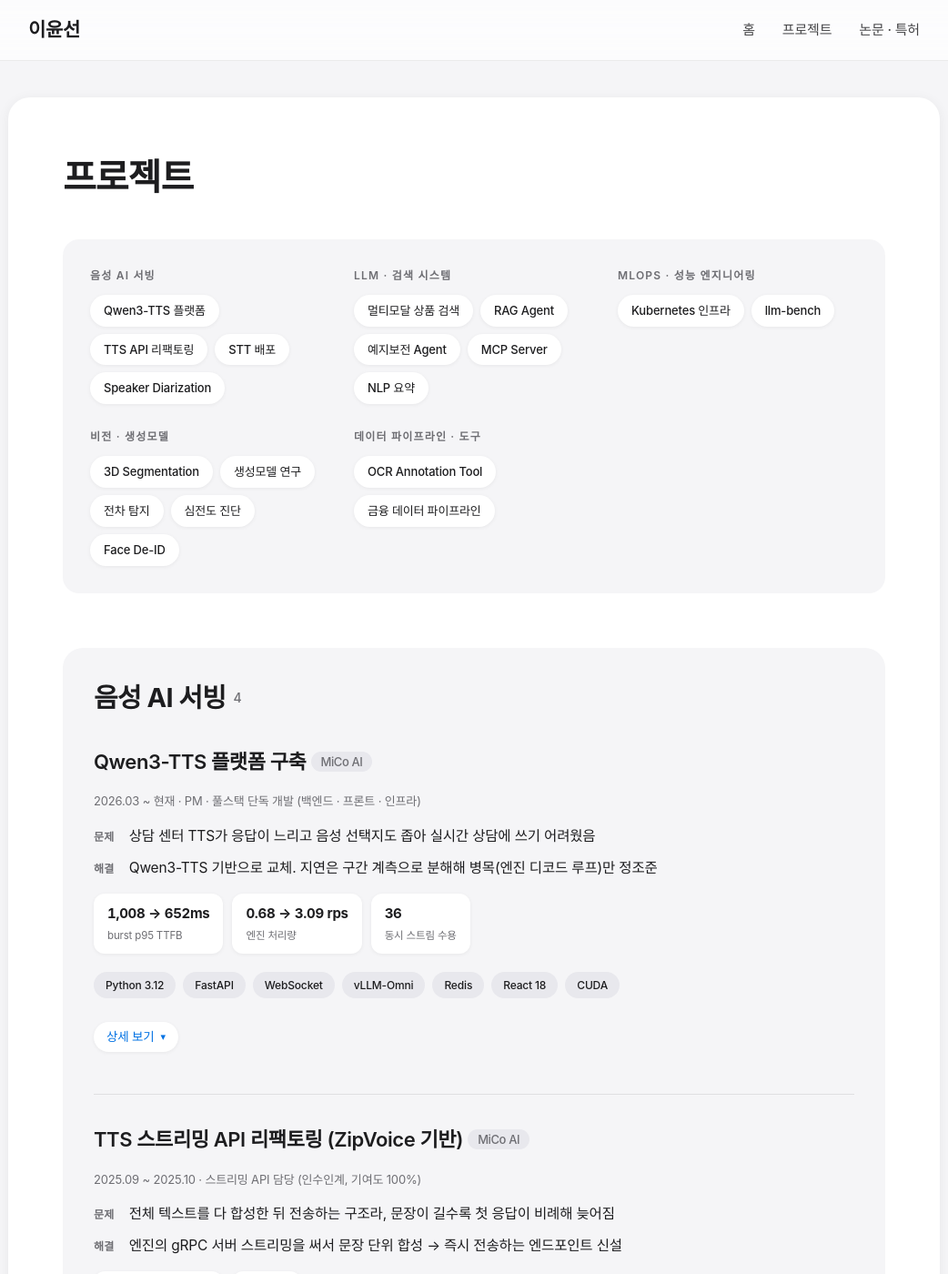
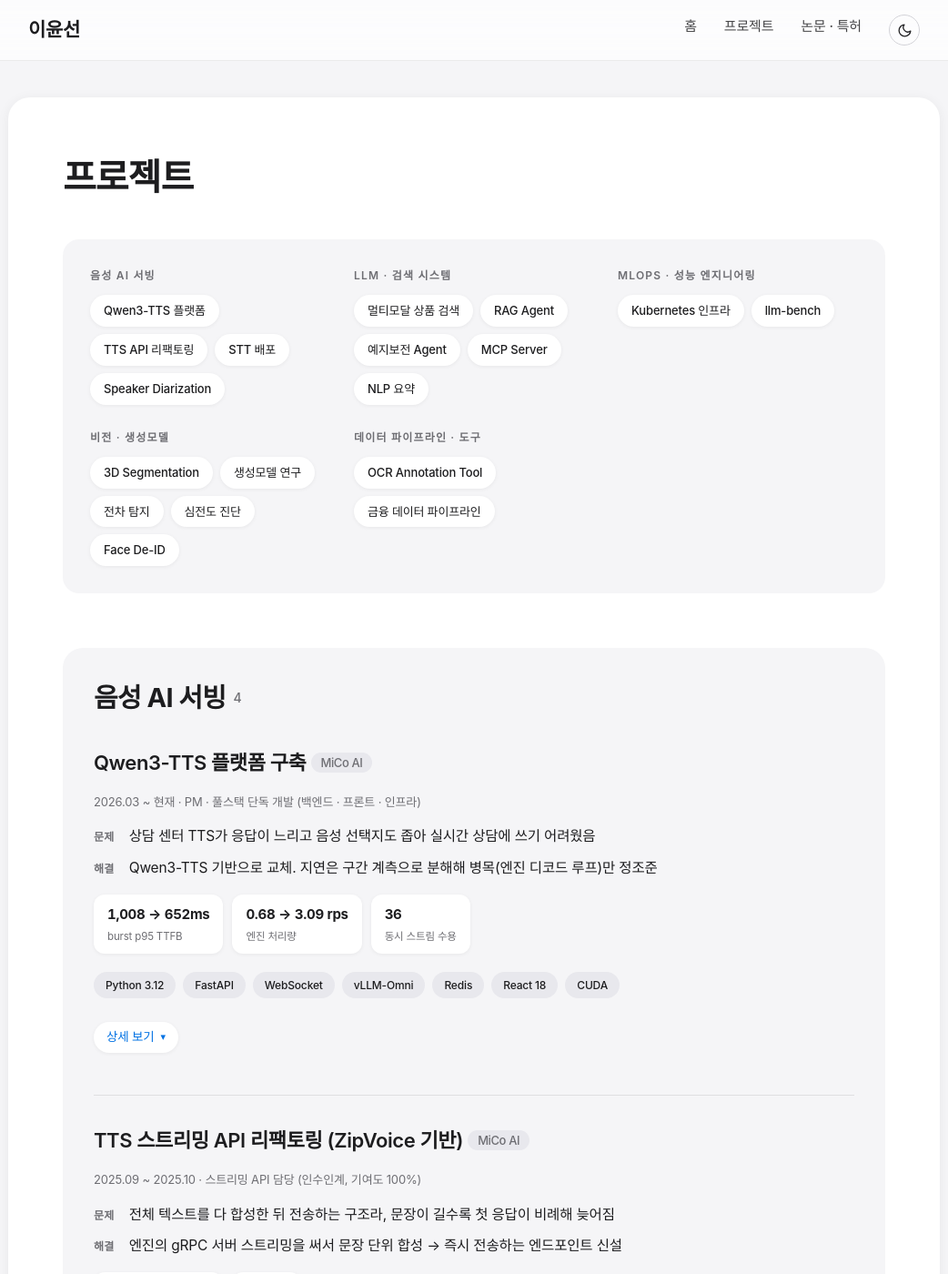
Before and after one commit to ckc5800/ckc5800.github.io, a Jekyll site: the page built from projects.html, in a window 1280 px wide and 1400 px high. Shown: the whole window at 91% size, without its empty margins (119-1161 px from the left). Built offline with Jekyll 4.4.1, drawn with Linux system fonts in a browser that asks for light colours; some web fonts are replaced.

Commit message:
다크 모드에 수동 전환 버튼 추가 — OS 설정만 따르던 것 수정
prefers-color-scheme 만으로 구현돼 있어 OS 가 다크면 사이트도 무조건 다크였고
전환할 수단이 없었음.

- 상단 바에 해/달 아이콘 토글 버튼 추가. 선택은 html[data-theme] 로 적용되고
  localStorage 에 남아 새로고침·다른 페이지에서도 유지
- 선택이 없으면 종전대로 OS 설정을 따름 (:root:not([data-theme=light]) 로 게이팅)
- 깜빡임 방지: head 에서 그리기 전에 저장값을 먼저 적용
- 테마별로 달라지던 하드코딩 값 5종(navbar 배경·테두리, code 배경, hairline,
  accent-soft)을 변수로 승격 — 다크 블록이 팔레트 교체만 남아 컴포넌트 규칙 중복 제거
- 인쇄 시 버튼 숨김

검증: OS 다크 상태에서 초기 다크 → 클릭 시 라이트(저장 light) → 재클릭 다크,
새로고침 후에도 선택 유지, 양쪽 테마에서 내비·시트·태그 색 정상 전환 확인

```diff
--- a/_layouts/default.html
+++ b/_layouts/default.html
@@ -7,6 +7,15 @@
     <title>{{ page.title }} - 이윤선 AI Engineer Portfolio</title>
     <link rel="stylesheet" href="https://cdn.jsdelivr.net/gh/orioncactus/pretendard@v1.3.9/dist/web/variable/pretendardvariable-dynamic-subset.min.css">
     <link rel="stylesheet" href="/assets/style.css">
+    <script>
+    // 저장된 선택을 그리기 전에 적용한다 (없으면 OS 설정을 따름)
+    (function () {
+        try {
+            var t = localStorage.getItem('theme');
+            if (t === 'dark' || t === 'light') document.documentElement.dataset.theme = t;
+        } catch (e) {}
+    })();
+    </script>
 </head>
 <body>
     <nav class="navbar">
@@ -18,6 +27,20 @@
                 <li><a href="/" class="nav-link">홈</a></li>
                 <li><a href="/projects.html" class="nav-link">프로젝트</a></li>
                 <li><a href="/publications.html" class="nav-link">논문 · 특허</a></li>
+                <li>
+                    <button type="button" class="theme-toggle" id="theme-toggle"
+                            aria-label="밝게 / 어둡게 전환" title="밝게 / 어둡게 전환">
+                        <svg class="i-moon" viewBox="0 0 24 24" fill="none" stroke="currentColor"
+                             stroke-width="1.8" stroke-linecap="round" stroke-linejoin="round" aria-hidden="true">
+                            <path d="M21 12.8A9 9 0 1 1 11.2 3a7 7 0 0 0 9.8 9.8z"/>
+                        </svg>
+                        <svg class="i-sun" viewBox="0 0 24 24" fill="none" stroke="currentColor"
+                             stroke-width="1.8" stroke-linecap="round" stroke-linejoin="round" aria-hidden="true">
+                            <circle cx="12" cy="12" r="4.2"/>
+                            <path d="M12 2.5v2M12 19.5v2M4.2 4.2l1.4 1.4M18.4 18.4l1.4 1.4M2.5 12h2M19.5 12h2M4.2 19.8l1.4-1.4M18.4 5.6l1.4-1.4"/>
+                        </svg>
+                    </button>
+                </li>
             </ul>
         </div>
     </nav>
@@ -30,6 +53,22 @@
         </div>
         {{ content }}
     </main>
+
+    <script>
+    // 테마 전환 — 지금 보이는 색의 반대로 바꾸고 선택을 기억한다
+    (function () {
+        var btn = document.getElementById('theme-toggle');
+        if (!btn) return;
+        btn.addEventListener('click', function () {
+            var root = document.documentElement;
+            var current = root.dataset.theme
+                || (window.matchMedia('(prefers-color-scheme: dark)').matches ? 'dark' : 'light');
+            var next = current === 'dark' ? 'light' : 'dark';
+            root.dataset.theme = next;
+            try { localStorage.setItem('theme', next); } catch (e) {}
+        });
+    })();
+    </script>
 
     <script>
     // 인쇄 직전에 접힌 상세를 모두 펼치고, 끝나면 원래대로 되돌린다
--- a/assets/style.css
+++ b/assets/style.css
@@ -17,6 +17,13 @@
     --radius: 18px;
     --shadow: 0 2px 14px rgba(0, 0, 0, 0.06);
     --shadow-hover: 0 8px 28px rgba(0, 0, 0, 0.10);
+
+    /* 테마마다 달라지는 값 — 다크에서 이 변수들만 갈아끼우면 된다 */
+    --navbar-bg: rgba(255, 255, 255, 0.72);
+    --navbar-border: rgba(0, 0, 0, 0.07);
+    --code-bg: rgba(0, 0, 0, 0.05);
+    --hairline: rgba(0, 0, 0, 0.09);
+    --accent-soft: rgba(0, 113, 227, 0.08);
 
     /* 구버전 호환 변수 (인라인 스타일에서 참조) */
     --primary-black: #1d1d1f;
@@ -56,10 +63,10 @@
     position: sticky;
     top: 0;
     z-index: 100;
-    background: rgba(255, 255, 255, 0.72);
+    background: var(--navbar-bg);
     backdrop-filter: saturate(180%) blur(20px);
     -webkit-backdrop-filter: saturate(180%) blur(20px);
-    border-bottom: 1px solid rgba(0, 0, 0, 0.07);
+    border-bottom: 1px solid var(--navbar-border);
     padding: 16px 0;
 }
 
@@ -164,7 +171,7 @@
 }
 
 .cta-button.secondary:hover {
-    background-color: rgba(0, 113, 227, 0.08);
+    background-color: var(--accent-soft);
     box-shadow: inset 0 0 0 1px var(--accent);
 }
 
@@ -644,7 +651,7 @@
 .project code {
     font-family: ui-monospace, SFMono-Regular, Menlo, Consolas, monospace;
     font-size: 0.9em;
-    background-color: rgba(0, 0, 0, 0.05);
+    background-color: var(--code-bg);
     padding: 1px 5px;
     border-radius: 5px;
 }
@@ -652,7 +659,7 @@
 /* 그룹 안에서 프로젝트끼리는 옅은 선으로만 구분 (묶음은 패널이 담당) */
 .rule-sub {
     border: none;
-    border-top: 1px solid rgba(0, 0, 0, 0.09);
+    border-top: 1px solid var(--hairline);
     margin: 32px 0;
 }
 
@@ -730,7 +737,7 @@
     .side-nav-group + .side-nav-group {
         margin-top: 20px;
         padding-top: 18px;
-        border-top: 1px solid rgba(0, 0, 0, 0.09);
+        border-top: 1px solid var(--hairline);
     }
 
     /* 검색으로 앞 그룹이 접히면, 남은 첫 그룹은 구분선 없이 시작 */
@@ -1035,6 +1042,7 @@
     .side-nav,
     .toc-projects,
     .project summary,
+    .theme-toggle,
     .cta-button {
         display: none !important;
     }
@@ -1229,13 +1237,14 @@
     }
 }
 
-/* ===== 다크 모드 — OS 설정을 따른다 (prefers-color-scheme) =====
-   전 컴포넌트가 CSS 변수를 참조하므로 변수 팔레트 교체가 대부분이고,
-   rgba 하드코딩이던 유리 내비게이션·구분선·인라인 코드만 개별 조정한다.
-   아키텍처 다이어그램(SVG)의 흰 배경은 의도적으로 유지 — 도식이 흰
-   배경 기준으로 그려져 있어 반전하면 가독성이 깨진다. */
+/* ===== 다크 모드 =====
+   기본은 OS 설정(prefers-color-scheme)을 따르되, 상단 바 버튼으로 고른 값이
+   있으면 그쪽이 이긴다. 선택은 html[data-theme] 로 표시되고 localStorage 에 남는다.
+   테마 차이가 전부 변수에 모여 있어, 팔레트 블록만 갈아끼우면 된다.
+   아키텍처 다이어그램(SVG)의 흰 배경은 의도적으로 유지 — 도식이 흰 배경 기준으로
+   그려져 있어 반전하면 가독성이 깨진다. */
 @media (prefers-color-scheme: dark) {
-    :root {
+    :root:not([data-theme="light"]) {
     --bg: #0e0e10;
     --surface: #1c1c1e;
     --text: #f5f5f7;
@@ -1246,27 +1255,93 @@
     --pill-bg: #2c2c2e;
     --shadow: 0 2px 14px rgba(0, 0, 0, 0.5);
     --shadow-hover: 0 8px 28px rgba(0, 0, 0, 0.65);
+    --navbar-bg: rgba(22, 22, 24, 0.72);
+    --navbar-border: rgba(255, 255, 255, 0.08);
+    --code-bg: rgba(255, 255, 255, 0.09);
+    --hairline: rgba(255, 255, 255, 0.10);
+    --accent-soft: rgba(41, 151, 255, 0.14);
+    color-scheme: dark;
+    }
 }
 
-    .navbar {
-        background: rgba(22, 22, 24, 0.72);
-        border-bottom-color: rgba(255, 255, 255, 0.08);
+:root[data-theme="dark"] {
+    --bg: #0e0e10;
+    --surface: #1c1c1e;
+    --text: #f5f5f7;
+    --text-secondary: #a1a1a6;
+    --accent: #2997ff;
+    --accent-hover: #52aeff;
+    --separator: #3a3a3c;
+    --pill-bg: #2c2c2e;
+    --shadow: 0 2px 14px rgba(0, 0, 0, 0.5);
+    --shadow-hover: 0 8px 28px rgba(0, 0, 0, 0.65);
+    --navbar-bg: rgba(22, 22, 24, 0.72);
+    --navbar-border: rgba(255, 255, 255, 0.08);
+    --code-bg: rgba(255, 255, 255, 0.09);
+    --hairline: rgba(255, 255, 255, 0.10);
+    --accent-soft: rgba(41, 151, 255, 0.14);
+    color-scheme: dark;
 }
 
-    .project code {
-        background-color: rgba(255, 255, 255, 0.09);
+/* ===== 테마 전환 버튼 ===== */
+.theme-toggle {
+    display: inline-flex;
+    align-items: center;
+    justify-content: center;
+    width: 34px;
+    height: 34px;
+    padding: 0;
+    border: 1px solid var(--separator);
+    border-radius: 980px;
+    background: transparent;
+    color: var(--text);
+    cursor: pointer;
+    transition: background-color 0.2s ease, border-color 0.2s ease;
 }
 
-    .rule-sub {
-        border-top-color: rgba(255, 255, 255, 0.10);
+.theme-toggle:hover {
+    background-color: var(--accent-soft);
+    border-color: var(--accent);
+    color: var(--accent);
 }
 
-    .side-nav-group + .side-nav-group {
-        border-top-color: rgba(255, 255, 255, 0.10);
+.theme-toggle:focus-visible {
+    outline: 2px solid var(--accent);
+    outline-offset: 2px;
 }
 
-    .cta-button.secondary:hover,
-    .dl[open] > summary {
-        background-color: rgba(41, 151, 255, 0.14);
+.theme-toggle svg {
+    width: 17px;
+    height: 17px;
+}
+
+/* 라이트에서는 '다크로 전환'(달), 다크에서는 '라이트로 전환'(해) */
+.theme-toggle .i-sun {
+    display: none;
+}
+
+@media (prefers-color-scheme: dark) {
+    :root:not([data-theme="light"]) .theme-toggle .i-sun {
+        display: block;
+    }
+
+    :root:not([data-theme="light"]) .theme-toggle .i-moon {
+        display: none;
     }
 }
+
+:root[data-theme="dark"] .theme-toggle .i-sun {
+    display: block;
+}
+
+:root[data-theme="dark"] .theme-toggle .i-moon {
+    display: none;
+}
+
+:root[data-theme="light"] .theme-toggle .i-sun {
+    display: none;
+}
+
+:root[data-theme="light"] .theme-toggle .i-moon {
+    display: block;
+}
```
Lines whose indentation alone changed are shown as unchanged.
